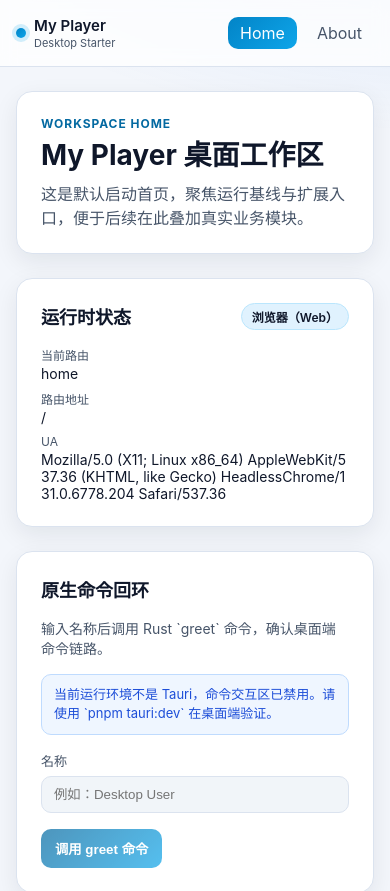
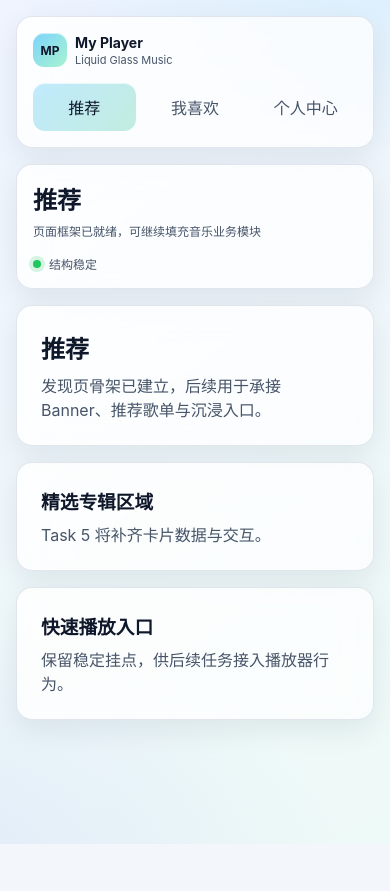
Before and after one commit to lisentowind/my-music-player, a Vue app: page /#/ in a window 390 px wide. Shown: the top 891 px of the page. After the commit the page ends 844 px from the top, so only its background shows below. Built offline with nearby package versions, Linux system fonts and the light colour scheme.

Commit message:
feat: rebuild app shell and music routes

```diff
--- a/src/App.vue
+++ b/src/App.vue
@@ -3,5 +3,13 @@ import AppShell from "@/components/AppShell.vue";
 </script>
 
 <template>
-  <AppShell />
+  <div class="app-root">
+    <AppShell />
+  </div>
 </template>
+
+<style scoped lang="less">
+.app-root {
+  min-height: 100vh;
+}
+</style>
--- a/src/components/AppShell.vue
+++ b/src/components/AppShell.vue
@@ -1,27 +1,31 @@
 <script setup lang="ts">
-import { RouterLink, RouterView } from "vue-router";
+import { computed } from "vue";
+import { RouterView, useRoute } from "vue-router";
+import AppSidebar from "@/components/chrome/AppSidebar.vue";
+import AppTopbar from "@/components/chrome/AppTopbar.vue";
+
+const route = useRoute();
+const titleMap: Record<string, string> = {
+  discover: "推荐",
+  liked: "我喜欢",
+  profile: "个人中心",
+};
+
+const currentTitle = computed(() => {
+  const routeName = typeof route.name === "string" ? route.name : "";
+  return titleMap[routeName] ?? "推荐";
+});
 </script>
 
 <template>
   <div class="app-shell">
-    <header class="app-shell__header">
-      <div class="brand">
-        <span class="brand__dot" />
-        <div class="brand__text">
-          <span class="brand__title">My Player</span>
-          <span class="brand__subtitle">Desktop Starter</span>
-        </div>
-      </div>
-
-      <nav class="nav">
-        <RouterLink to="/" class="nav__link" exact-active-class="is-active">Home</RouterLink>
-        <RouterLink to="/about" class="nav__link" exact-active-class="is-active">About</RouterLink>
-      </nav>
-    </header>
-
-    <main class="app-shell__main">
-      <RouterView />
-    </main>
+    <AppSidebar class="app-shell__sidebar" />
+    <div class="app-shell__content">
+      <AppTopbar :title="currentTitle" />
+      <main class="app-shell__main">
+        <RouterView />
+      </main>
+    </div>
   </div>
 </template>
 
@@ -29,90 +33,41 @@ import { RouterLink, RouterView } from "vue-router";
 .app-shell {
   min-height: 100vh;
   display: flex;
-  flex-direction: column;
+  gap: var(--space-4);
+  padding: var(--space-4);
   background:
-    radial-gradient(1200px 600px at 120% -10%, rgba(59, 130, 246, 0.16), transparent 50%),
-    radial-gradient(900px 500px at -20% 100%, rgba(14, 165, 233, 0.12), transparent 50%),
+    radial-gradient(980px 560px at 115% -15%, rgba(56, 189, 248, 0.18), transparent 50%),
+    radial-gradient(880px 500px at -25% 105%, rgba(129, 140, 248, 0.14), transparent 52%),
+    linear-gradient(155deg, #eff4ff 0%, #eefaf7 100%),
     var(--color-bg);
 }
 
-.app-shell__header {
-  padding: var(--space-4) var(--space-6);
-  border-bottom: 1px solid var(--color-border);
-  background-color: rgba(255, 255, 255, 0.76);
-  backdrop-filter: blur(8px);
-  display: flex;
-  align-items: center;
-  justify-content: space-between;
+.app-shell__sidebar {
+  width: 250px;
+  flex-shrink: 0;
 }
 
-.brand {
-  display: inline-flex;
-  align-items: center;
-  gap: var(--space-2);
-}
-
-.brand__text {
-  display: grid;
-  gap: 1px;
-}
-
-.brand__dot {
-  width: 10px;
-  height: 10px;
-  border-radius: 50%;
-  background: linear-gradient(135deg, #0284c7, #0ea5e9);
-  box-shadow: 0 0 0 4px rgba(14, 165, 233, 0.18);
-}
-
-.brand__title {
-  font-size: 15px;
-  font-weight: 600;
-  color: var(--color-text);
-}
-
-.brand__subtitle {
-  font-size: 11px;
-  color: var(--color-text-secondary);
-}
-
-.nav {
-  display: inline-flex;
-  gap: var(--space-2);
-}
-
-.nav__link {
-  padding: 6px 12px;
-  border-radius: var(--radius-sm);
-  color: var(--color-text-secondary);
-  text-decoration: none;
-  transition: all 180ms ease;
-}
-
-.nav__link:hover {
-  background-color: rgba(2, 132, 199, 0.1);
-  color: var(--color-text);
-}
-
-.nav__link.is-active {
-  background: linear-gradient(135deg, #0284c7, #0ea5e9);
-  color: #fff;
+.app-shell__content {
+  flex: 1;
+  min-width: 0;
+  display: flex;
+  flex-direction: column;
+  gap: var(--space-4);
 }
 
 .app-shell__main {
   flex: 1;
-  padding: var(--space-8) var(--space-6);
-  width: min(1120px, 100%);
-  margin: 0 auto;
+  min-height: 0;
 }
 
-@media (max-width: 640px) {
-  .app-shell__header {
+@media (max-width: 960px) {
+  .app-shell {
+    flex-direction: column;
     padding: var(--space-4);
   }
 
-  .app-shell__main {
-    padding: var(--space-6) var(--space-4);
+  .app-shell__sidebar {
+    width: 100%;
   }
 }
 </style>
--- /dev/null
+++ b/src/components/chrome/AppSidebar.vue
@@ -0,0 +1,127 @@
+<script setup lang="ts">
+import { RouterLink } from "vue-router";
+import GlassPanel from "@/components/chrome/GlassPanel.vue";
+
+const navItems = [
+  { to: "/", label: "推荐" },
+  { to: "/liked", label: "我喜欢" },
+  { to: "/profile", label: "个人中心" },
+];
+</script>
+
+<template>
+  <aside class="app-sidebar">
+    <GlassPanel class="app-sidebar__panel" tag="nav" aria-label="主导航">
+      <div class="brand">
+        <span class="brand__logo">MP</span>
+        <div class="brand__copy">
+          <strong class="brand__title">My Player</strong>
+          <span class="brand__subtitle">Liquid Glass Music</span>
+        </div>
+      </div>
+
+      <ul class="nav-list">
+        <li v-for="item in navItems" :key="item.to">
+          <RouterLink :to="item.to" class="nav-link" exact-active-class="is-active">
+            {{ item.label }}
+          </RouterLink>
+        </li>
+      </ul>
+    </GlassPanel>
+  </aside>
+</template>
+
+<style scoped lang="less">
+.app-sidebar {
+  height: 100%;
+}
+
+.app-sidebar__panel {
+  height: 100%;
+  min-height: calc(100vh - var(--space-8));
+  padding: var(--space-4);
+  display: flex;
+  flex-direction: column;
+  gap: var(--space-6);
+}
+
+.brand {
+  display: flex;
+  align-items: center;
+  gap: var(--space-2);
+}
+
+.brand__logo {
+  width: 34px;
+  height: 34px;
+  display: inline-flex;
+  align-items: center;
+  justify-content: center;
+  border-radius: 11px;
+  font-size: 12px;
+  font-weight: 700;
+  color: #0f172a;
+  background: linear-gradient(135deg, #7dd3fc 0%, #a7f3d0 100%);
+  box-shadow: inset 0 1px 0 rgba(255, 255, 255, 0.6);
+}
+
+.brand__copy {
+  display: grid;
+  gap: 2px;
+}
+
+.brand__title {
+  font-size: 14px;
+  color: var(--color-text);
+}
+
+.brand__subtitle {
+  font-size: 11px;
+  color: var(--color-text-secondary);
+}
+
+.nav-list {
+  list-style: none;
+  margin: 0;
+  padding: 0;
+  display: grid;
+  gap: var(--space-2);
+}
+
+.nav-link {
+  display: block;
+  border-radius: 12px;
+  padding: 12px 14px;
+  text-decoration: none;
+  color: var(--color-text-secondary);
+  font-weight: 500;
+  transition: all 180ms ease;
+}
+
+.nav-link:hover {
+  color: var(--color-text);
+  background: rgba(148, 163, 184, 0.14);
+}
+
+.nav-link.is-active {
+  color: var(--color-text);
+  background: linear-gradient(135deg, rgba(56, 189, 248, 0.3), rgba(16, 185, 129, 0.25));
+  box-shadow: inset 0 1px 0 rgba(255, 255, 255, 0.62);
+}
+
+@media (max-width: 960px) {
+  .app-sidebar__panel {
+    min-height: auto;
+    padding: var(--space-4);
+    gap: var(--space-4);
+  }
+
+  .nav-list {
+    grid-template-columns: repeat(3, minmax(0, 1fr));
+  }
+
+  .nav-link {
+    text-align: center;
+  }
+}
+</style>
--- /dev/null
+++ b/src/components/chrome/AppTopbar.vue
@@ -0,0 +1,68 @@
+<script setup lang="ts">
+import GlassPanel from "@/components/chrome/GlassPanel.vue";
+
+defineProps<{
+  title: string;
+}>();
+</script>
+
+<template>
+  <header class="app-topbar">
+    <GlassPanel class="app-topbar__panel">
+      <div class="meta">
+        <h1 class="meta__title">{{ title }}</h1>
+        <p class="meta__subtitle">页面框架已就绪，可继续填充音乐业务模块</p>
+      </div>
+      <div class="status" aria-label="页面状态">
+        <span class="status__dot" />
+        <span>结构稳定</span>
+      </div>
+    </GlassPanel>
+  </header>
+</template>
+
+<style scoped lang="less">
+.app-topbar__panel {
+  padding: var(--space-4) var(--space-6);
+  display: flex;
+  align-items: center;
+  justify-content: space-between;
+  gap: var(--space-4);
+}
+
+.meta__title {
+  margin: 0;
+  font-size: 24px;
+  color: var(--color-text);
+}
+
+.meta__subtitle {
+  margin: 6px 0 0;
+  color: var(--color-text-secondary);
+  font-size: 12px;
+}
+
+.status {
+  display: inline-flex;
+  align-items: center;
+  gap: 8px;
+  color: var(--color-text-secondary);
+  font-size: 12px;
+}
+
+.status__dot {
+  width: 8px;
+  height: 8px;
+  border-radius: 50%;
+  background-color: #22c55e;
+  box-shadow: 0 0 0 4px rgba(34, 197, 94, 0.18);
+}
+
+@media (max-width: 720px) {
+  .app-topbar__panel {
+    padding: var(--space-4);
+    flex-direction: column;
+    align-items: flex-start;
+  }
+}
+</style>
--- /dev/null
+++ b/src/components/chrome/GlassPanel.vue
@@ -0,0 +1,28 @@
+<script setup lang="ts">
+withDefaults(
+  defineProps<{
+    tag?: string;
+  }>(),
+  {
+    tag: "div",
+  },
+);
+</script>
+
+<template>
+  <component :is="tag" class="glass-panel">
+    <slot />
+  </component>
+</template>
+
+<style scoped lang="less">
+.glass-panel {
+  border: 1px solid rgba(148, 163, 184, 0.26);
+  border-radius: var(--radius-md);
+  background:
+    linear-gradient(140deg, rgba(255, 255, 255, 0.78), rgba(255, 255, 255, 0.55)),
+    rgba(255, 255, 255, 0.34);
+  backdrop-filter: blur(14px);
+  box-shadow: 0 10px 30px rgba(15, 23, 42, 0.08);
+}
+</style>
--- a/src/router/routes.ts
+++ b/src/router/routes.ts
@@ -1,17 +1,24 @@
 import type { RouteRecordRaw } from "vue-router";
-import AboutView from "@/views/AboutView.vue";
-import HomeView from "@/views/HomeView.vue";
+import DiscoverView from "@/views/DiscoverView.vue";
+import LikedView from "@/views/LikedView.vue";
+import ProfileView from "@/views/ProfileView.vue";
 
-export const Home: RouteRecordRaw = {
+export const Discover: RouteRecordRaw = {
   path: "/",
-  name: "home",
-  component: HomeView,
+  name: "discover",
+  component: DiscoverView,
 };
 
-export const About: RouteRecordRaw = {
-  path: "/about",
-  name: "about",
-  component: AboutView,
+export const Liked: RouteRecordRaw = {
+  path: "/liked",
+  name: "liked",
+  component: LikedView,
 };
 
-export const routes: RouteRecordRaw[] = [Home, About];
+export const Profile: RouteRecordRaw = {
+  path: "/profile",
+  name: "profile",
+  component: ProfileView,
+};
+
+export const routes: RouteRecordRaw[] = [Discover, Liked, Profile];
--- /dev/null
+++ b/src/views/DiscoverView.vue
@@ -0,0 +1,50 @@
+<script setup lang="ts">
+import GlassPanel from "@/components/chrome/GlassPanel.vue";
+</script>
+
+<template>
+  <main id="discover-page" class="page discover-view">
+    <section id="discover-hero">
+      <GlassPanel class="block">
+        <h2>推荐</h2>
+        <p>发现页骨架已建立，后续用于承接 Banner、推荐歌单与沉浸入口。</p>
+      </GlassPanel>
+    </section>
+
+    <section id="discover-featured-albums">
+      <GlassPanel class="block">
+        <h3>精选专辑区域</h3>
+        <p>Task 5 将补齐卡片数据与交互。</p>
+      </GlassPanel>
+    </section>
+
+    <section id="discover-quick-picks">
+      <GlassPanel class="block">
+        <h3>快速播放入口</h3>
+        <p>保留稳定挂点，供后续任务接入播放器行为。</p>
+      </GlassPanel>
+    </section>
+  </main>
+</template>
+
+<style scoped lang="less">
+.page {
+  display: grid;
+  gap: var(--space-4);
+}
+
+.block {
+  padding: var(--space-6);
+}
+
+h2,
+h3 {
+  margin: 0 0 8px;
+  color: var(--color-text);
+}
+
+p {
+  margin: 0;
+  color: var(--color-text-secondary);
+}
+</style>
--- /dev/null
+++ b/src/views/LikedView.vue
@@ -0,0 +1,50 @@
+<script setup lang="ts">
+import GlassPanel from "@/components/chrome/GlassPanel.vue";
+</script>
+
+<template>
+  <main id="liked-page" class="page liked-view">
+    <section id="liked-summary">
+      <GlassPanel class="block">
+        <h2>我喜欢</h2>
+        <p>收藏页骨架已就位，后续接入喜欢歌曲与播放上下文。</p>
+      </GlassPanel>
+    </section>
+
+    <section id="liked-track-list">
+      <GlassPanel class="block">
+        <h3>已喜欢歌曲列表</h3>
+        <p>预留列表容器，Task 6 会填充数据与交互状态。</p>
+      </GlassPanel>
+    </section>
+
+    <section id="liked-insights">
+      <GlassPanel class="block">
+        <h3>偏好洞察</h3>
+        <p>预留信息区，用于展示本周听歌偏好摘要。</p>
+      </GlassPanel>
+    </section>
+  </main>
+</template>
+
+<style scoped lang="less">
+.page {
+  display: grid;
+  gap: var(--space-4);
+}
+
+.block {
+  padding: var(--space-6);
+}
+
+h2,
+h3 {
+  margin: 0 0 8px;
+  color: var(--color-text);
+}
+
+p {
+  margin: 0;
+  color: var(--color-text-secondary);
+}
+</style>
--- /dev/null
+++ b/src/views/ProfileView.vue
@@ -0,0 +1,50 @@
+<script setup lang="ts">
+import GlassPanel from "@/components/chrome/GlassPanel.vue";
+</script>
+
+<template>
+  <main id="profile-page" class="page profile-view">
+    <section id="profile-overview">
+      <GlassPanel class="block">
+        <h2>个人中心</h2>
+        <p>个人页框架已搭建，后续将接入头像、签名标签与统计模块。</p>
+      </GlassPanel>
+    </section>
+
+    <section id="profile-activity">
+      <GlassPanel class="block">
+        <h3>近期动态</h3>
+        <p>预留动态区，Task 7 将填充历史行为与推荐关联。</p>
+      </GlassPanel>
+    </section>
+
+    <section id="profile-settings-entry">
+      <GlassPanel class="block">
+        <h3>偏好设置入口</h3>
+        <p>保留设置挂点，后续任务补充可配置项。</p>
+      </GlassPanel>
+    </section>
+  </main>
+</template>
+
+<style scoped lang="less">
+.page {
+  display: grid;
+  gap: var(--space-4);
+}
+
+.block {
+  padding: var(--space-6);
+}
+
+h2,
+h3 {
+  margin: 0 0 8px;
+  color: var(--color-text);
+}
+
+p {
+  margin: 0;
+  color: var(--color-text-secondary);
+}
+</style>
```
Also changed, not shown: 1 other file (tests, documents, lock files or other folders).
